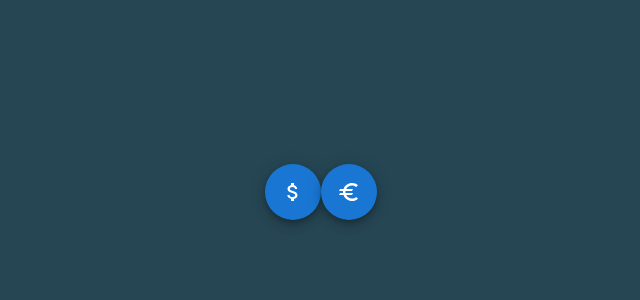
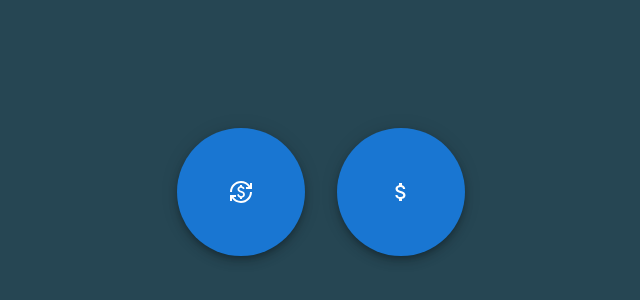
Before and after one commit to KresimirCosic/tria-hnb, a React (Vite) app: page / in a window 1280 px wide. Shown: the part 208-508 px from the top of the page, without its empty margins (319-959 px from the left). Built offline with nearby package versions, Linux system fonts and the light colour scheme.

Commit message:
feat: default layout, home page, styles additions

```diff
--- /dev/null
+++ b/src/assets/styles/base/_breakpoints.scss
@@ -0,0 +1,4 @@
+$breakpoint-sm: 600px;
+$breakpoint-md: 900px;
+$breakpoint-lg: 1200px;
+$breakpoint-xl: 1536px;
--- a/src/assets/styles/base/_colors.scss
+++ b/src/assets/styles/base/_colors.scss
@@ -3,3 +3,5 @@ $color-secondary: #f4a261;
 $color-success: #2a9d8f;
 $color-warning: #e9c46a;
 $color-error: #e76f51;
+$color-white: #fff;
+$color-black: #000;
--- /dev/null
+++ b/src/assets/styles/base/_globals.scss
@@ -0,0 +1,3 @@
+html body {
+  background-color: $color-primary;
+}
--- a/src/assets/styles/base/_index.scss
+++ b/src/assets/styles/base/_index.scss
@@ -1,2 +1,4 @@
+@import './breakpoints';
 @import './colors';
 @import './typography';
+@import './globals';
--- a/src/assets/styles/components/_home-page.scss
+++ b/src/assets/styles/components/_home-page.scss
@@ -2,7 +2,12 @@
   width: 100%;
   height: 100%;
   display: flex;
+  flex-direction: column;
   justify-content: center;
   align-items: center;
-  background-color: $color-primary;
+  gap: 2rem;
+
+  @media (min-width: $breakpoint-sm) {
+    flex-direction: row;
+  }
 }
--- a/src/components/pages/HomePage/HomePage.tsx
+++ b/src/components/pages/HomePage/HomePage.tsx
@@ -1,19 +1,37 @@
+import DollarIcon from '@mui/icons-material/AttachMoney';
+import CurrencyExchangeIcon from '@mui/icons-material/CurrencyExchange';
 import Fab from '@mui/material/Fab';
-import EuroIcon from '@mui/icons-material/Euro';
-import DollarIcon from '@mui/icons-material/AttachMoney';
+import { Link } from 'react-router-dom';
 
 import DefaultLayout from '../../layouts/DefaultLayout/DefaultLayout';
 
+type FabLink = {
+  to: string;
+  icon: React.ReactNode;
+};
+
 const HomePage: React.FC = () => {
+  const fabLinks: FabLink[] = [
+    {
+      to: '/exchange-rate',
+      icon: <CurrencyExchangeIcon />,
+    },
+    {
+      to: '/exchange-rate-history',
+      icon: <DollarIcon />,
+    },
+  ];
+
   return (
     <DefaultLayout>
       <div className="page page-home">
-        <Fab color="primary" aria-label="add">
-          <DollarIcon />
-        </Fab>
-        <Fab color="primary" aria-label="add">
-          <EuroIcon />
-        </Fab>
+        {fabLinks.map((fabLink) => (
+          <Link to={fabLink.to} key={fabLink.to}>
+            <Fab color="primary" sx={{ padding: '4rem' }}>
+              {fabLink.icon}
+            </Fab>
+          </Link>
+        ))}
       </div>
     </DefaultLayout>
   );
```
